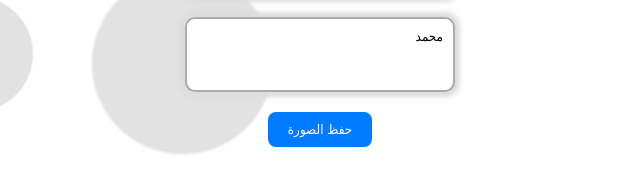
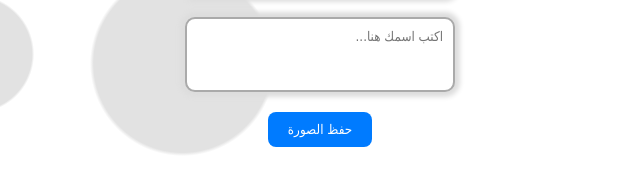
Before and after one commit to marriott-eid-2024/i, a plain HTML site: page index.html in a window 1280 px wide. Shown: the part 497-684 px from the top of the page, 320-960 px from the left. Drawn offline with Linux system fonts and the light colour scheme.

Commit message:
Update index.html

```diff
--- a/index.html
+++ b/index.html
@@ -10,7 +10,7 @@
     <div class="container">
       <img src="img.png" alt="Image" id="image"  style="display: none;"/>
       <img src="img.png" alt="Image" id="image1"  />
-      <textarea id="text" placeholder="اكتب اسمك هنا...">محمد</textarea>
+      <textarea id="text" placeholder="اكتب اسمك هنا..."></textarea>
       <button onclick="saveImage()">حفظ الصورة</button>
     </div>
     <script src="script.js"></script>
```
